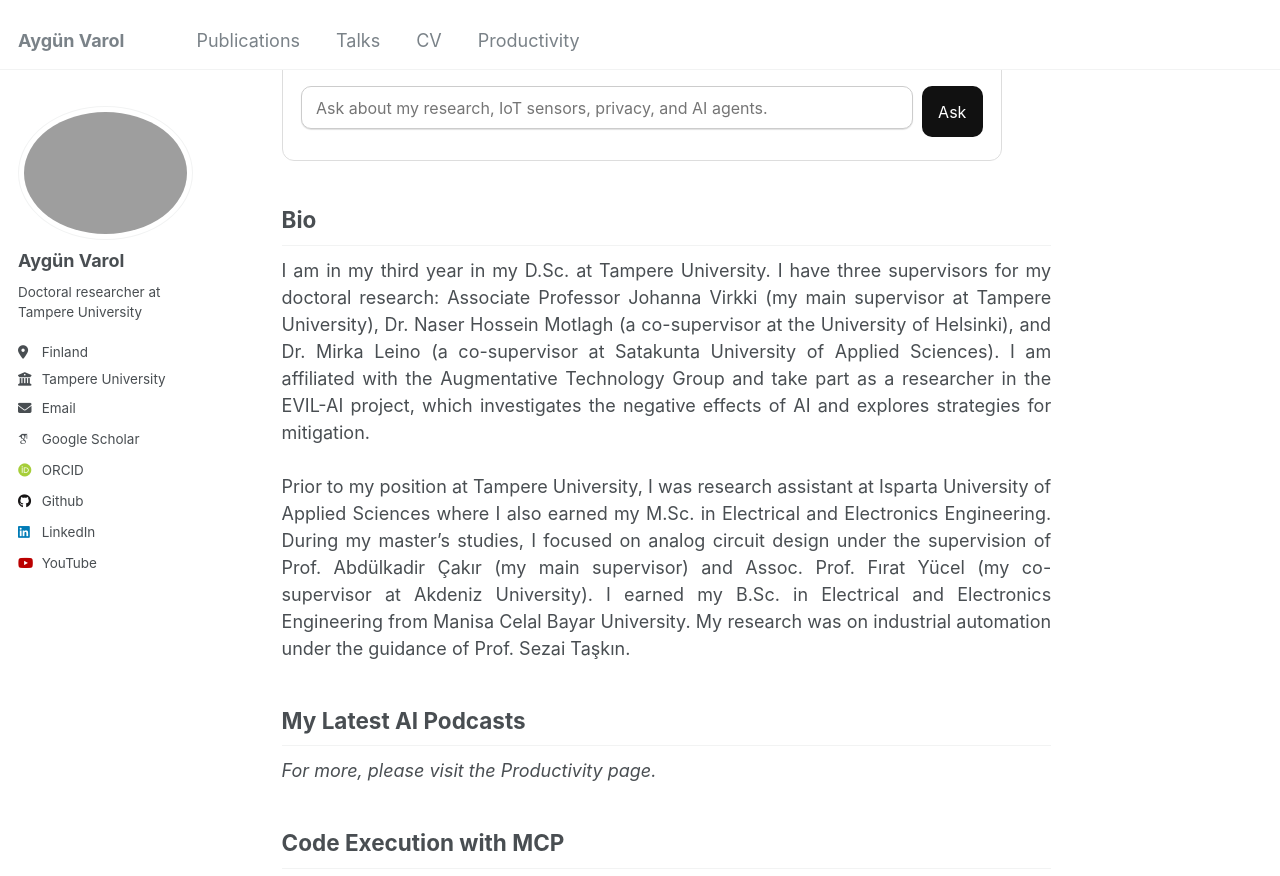
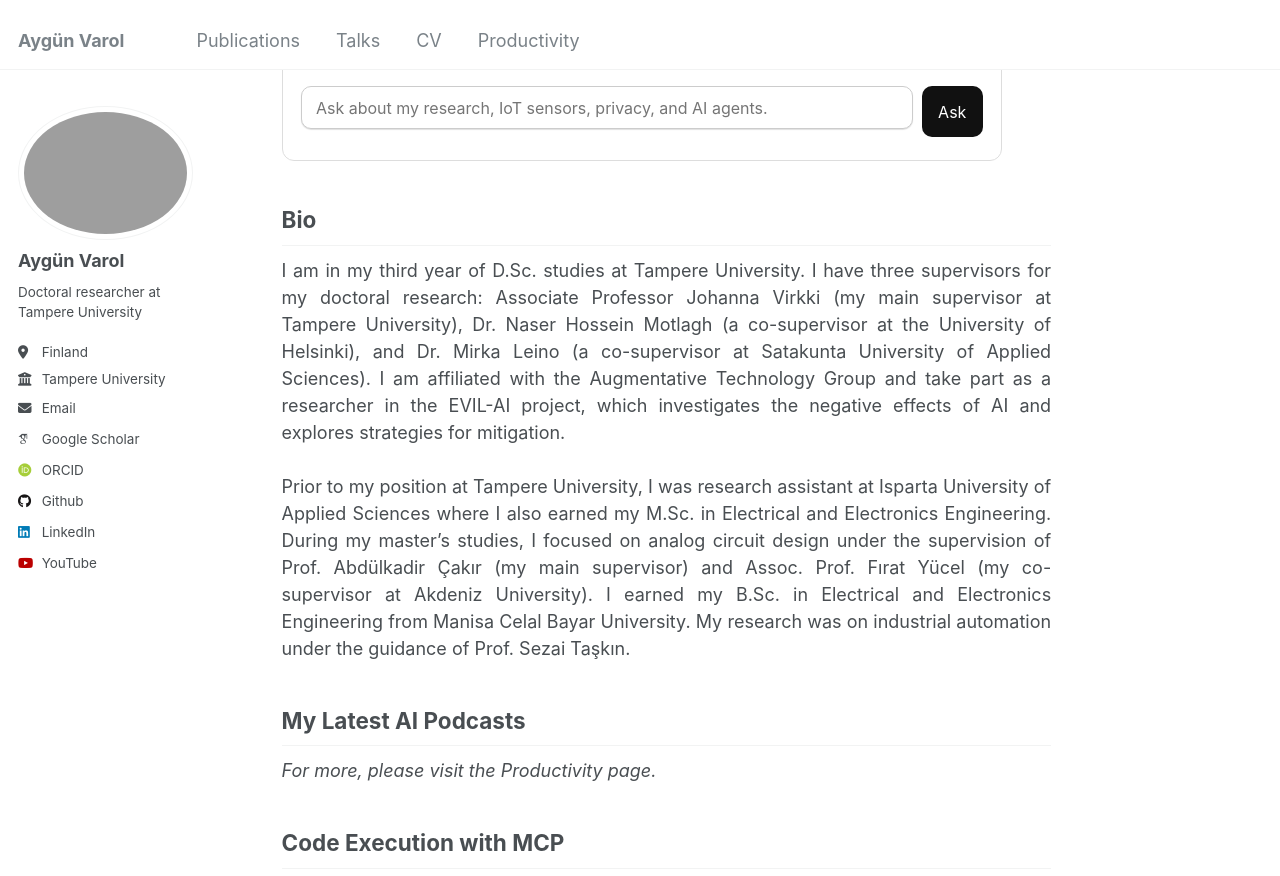
Before and after one commit to AygunVarol/aygunvarol.github.io, a Jekyll site: the page built from _pages/about.md, in a window 1280 px wide and 900 px high, scrolled down 969 px, cut to the strip 0-876 px from the top of the window. Built offline with Jekyll 4.4.1, drawn with Linux system fonts in a browser that asks for light colours; some web fonts are replaced.

Commit message:
Update about.md

```diff
--- a/_pages/about.md
+++ b/_pages/about.md
@@ -149,7 +149,7 @@ In my research, I aim to find an optimal integration of Internet of Things (IoT)
 ## Bio
 
 <div align="justify">
-I am in my third year in my D.Sc. at Tampere University. I have three supervisors for my doctoral research: Associate Professor Johanna Virkki (my main supervisor at Tampere University), Dr. Naser Hossein Motlagh (a co-supervisor at the University of Helsinki), and Dr. Mirka Leino (a co-supervisor at Satakunta University of Applied Sciences). I am affiliated with the Augmentative Technology Group and take part as a researcher in the EVIL-AI project, which investigates the negative effects of AI and explores strategies for mitigation.<br><br>
+I am in my third year of D.Sc. studies at Tampere University. I have three supervisors for my doctoral research: Associate Professor Johanna Virkki (my main supervisor at Tampere University), Dr. Naser Hossein Motlagh (a co-supervisor at the University of Helsinki), and Dr. Mirka Leino (a co-supervisor at Satakunta University of Applied Sciences). I am affiliated with the Augmentative Technology Group and take part as a researcher in the EVIL-AI project, which investigates the negative effects of AI and explores strategies for mitigation.<br><br>
 
 Prior to my position at Tampere University, I was research assistant at Isparta University of Applied Sciences where I also earned my M.Sc. in Electrical and Electronics Engineering. During my master’s studies, I focused on analog circuit design under the supervision of Prof. Abdülkadir Çakır (my main supervisor) and Assoc. Prof. Fırat Yücel (my co-supervisor at Akdeniz University). I earned my B.Sc. in Electrical and Electronics Engineering from Manisa Celal Bayar University. My research was on industrial automation under the guidance of Prof. Sezai Taşkın.</div>
 
```
